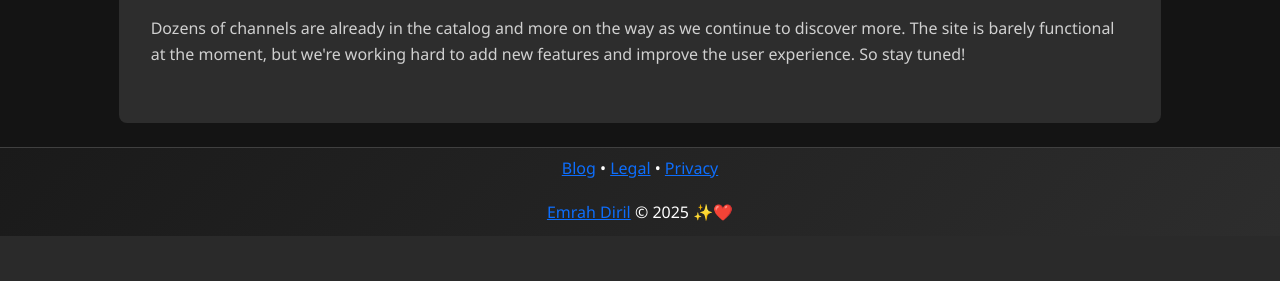
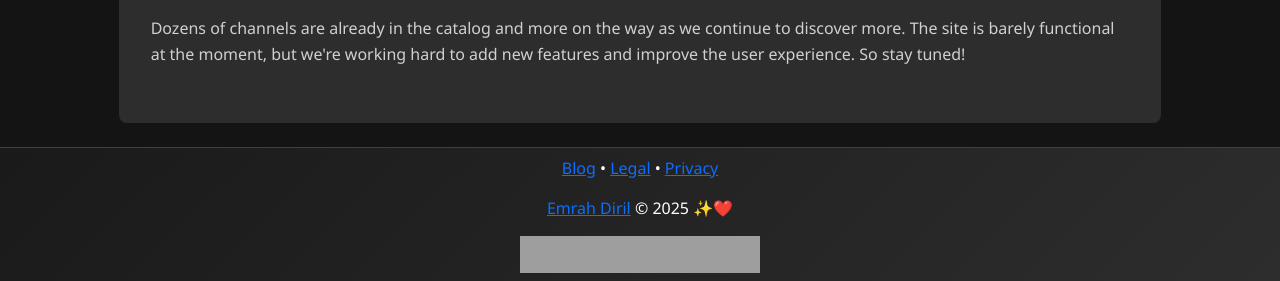
Before and after one commit to ediril/binge-worthy, a PHP site: template templates/blog.php in a window 1280 px wide. Shown: the part 1347-1628 px from the top of the page. Before the commit the page ends 1583 px from the top, so only its background shows below. Run offline with PHP 8.4, Linux system fonts and the light colour scheme; the template is opened without the code that fills it, so the values that code supplies are empty; grey boxes are pictures that could not be loaded.

Commit message:
Add link to StartupFame

```diff
--- a/templates/partials/footer.php
+++ b/templates/partials/footer.php
@@ -11,7 +11,8 @@
         </div>
         <div class="row">
             <div class="col-12 text-center">
-                <p class="my-1"><a href="https://emrahdiril.com">Emrah Diril</a> &copy; 2025 ✨❤️</p>
+                <p class=""><a href="https://emrahdiril.com">Emrah Diril</a> &copy; 2025 ✨❤️</p>
+                <a href="https://startupfa.me/s/bingeworthy?utm_source=bingeworthyshows.tv" target="_blank"><img src="https://startupfa.me/badges/featured/dark-small-rounded.webp" alt="BingeWorthy - Featured on Startup Fame" width="240" height="37" /></a>
             </div>
         </div>
     </div>
```
